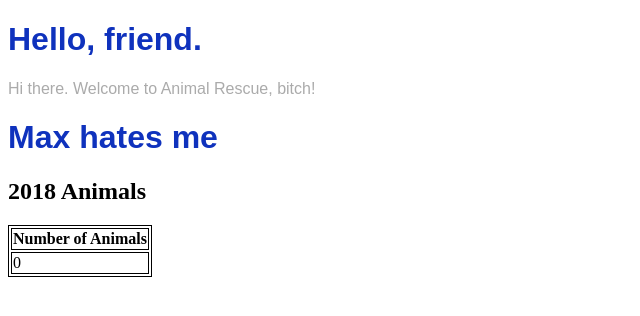
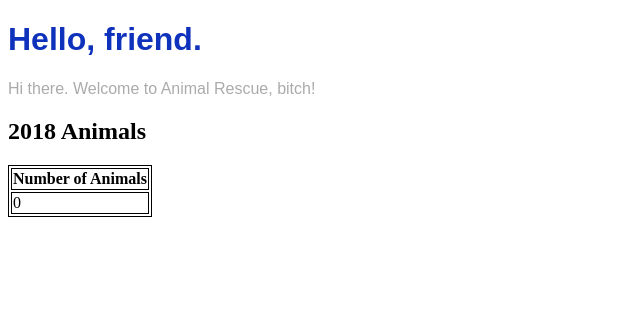
Before and after one commit to maxeisen/CISC332-Project, a PHP site: page / in a window 1280 px wide. Shown: the top 316 px of the page, without its empty margins (0-640 px from the left). Run offline with PHP 8.4, Linux system fonts and the light colour scheme; data that the repository does not hold is empty.

Commit message:
fuck off

```diff
--- a/index.php
+++ b/index.php
@@ -8,9 +8,6 @@
 
 <h1>Hello, friend.</h1>
 <p>Hi there. Welcome to Animal Rescue, bitch!</p>
-<body>
-<h1> Max hates me </h1>
-</body>
 
 <table>
 <tr><th>Number of Animals</th></tr>
```
